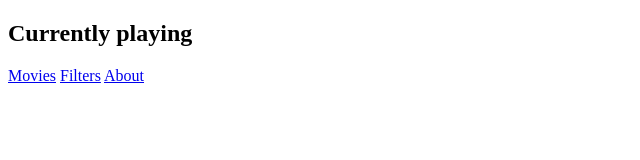
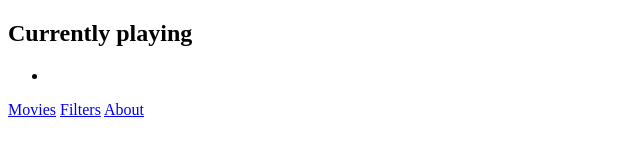
Before and after one commit to thirai-aus/thirai-client, a website: page src/index.html in a window 1280 px wide. Shown: the whole page, without its empty margins (0-640 px from the left). Drawn offline with nearby package versions, Linux system fonts and the light colour scheme; some packages are replaced by stand-ins of ours.

Commit message:
Add html template for list of movies

```diff
--- a/src/views/movie-list.html
+++ b/src/views/movie-list.html
@@ -1 +1,5 @@
 <h2>Currently playing</h2>
+
+<ul class="movie-list">
+  <li class="movie-list__item"></li>
+</ul>
```
